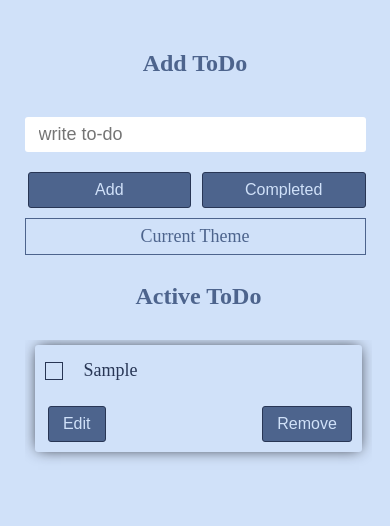
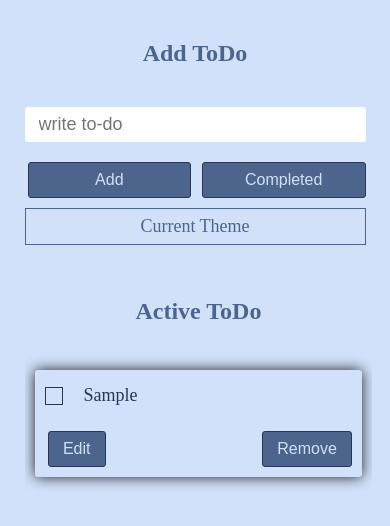
Before and after one commit to KochanovNikita/To-Do-App, a website: page index.html in a window 390 px wide. Both pictures are taken after typing "Sample" into the empty fields and a click on the button "Add". Drawn offline with Linux system fonts and the light colour scheme.

Commit message:
fix: fix list matgin

```diff
--- a/style.css
+++ b/style.css
@@ -75,7 +75,6 @@ input[type="text"]{
   flex-flow: row wrap;
   justify-content: space-between;
   row-gap: 10px;
-  padding: 10px 0 15px 0px;
 }
 
 .header .header__task{
@@ -118,9 +117,9 @@ input[type="text"]{
   justify-content: space-between;
   align-items: center;
   row-gap: 20px;
-  box-shadow: 0px 0px 14px -3px var(--second-color);
+  box-shadow: 0px 0px 14px var(--second-color);
   width: 94%;
-  margin: 5px auto 25px auto;
+  margin: 15px auto 25px auto;
   border-radius: 3px;
   transform: translateX(0px);
   z-index: -1;
@@ -222,7 +221,6 @@ input:checked + .task__flag_active {
   background-color: var(--fourth-color);
   color: var(--first-color);
   display: none;
-  opacity: 0;
   cursor: pointer;
 }
 
@@ -230,13 +228,11 @@ input:checked + .task__flag_active {
   background-color: var(--fourth-color);
   border: 1px solid var(--first-color);
   display: block;
-  opacity: 1;
 }
 
 .select .select__option.select__option_change {
   background-color: var(--fourth-color);
   display: block;
-  opacity: 1;
 }
 
 .select .select__option.select__option_change:hover {
@@ -296,6 +292,7 @@ input:checked + .task__flag_active {
   .select {
     width: 100%;
     margin: 0;
+    margin-bottom: 40px;
   }
 
   .task .task__name {
```
